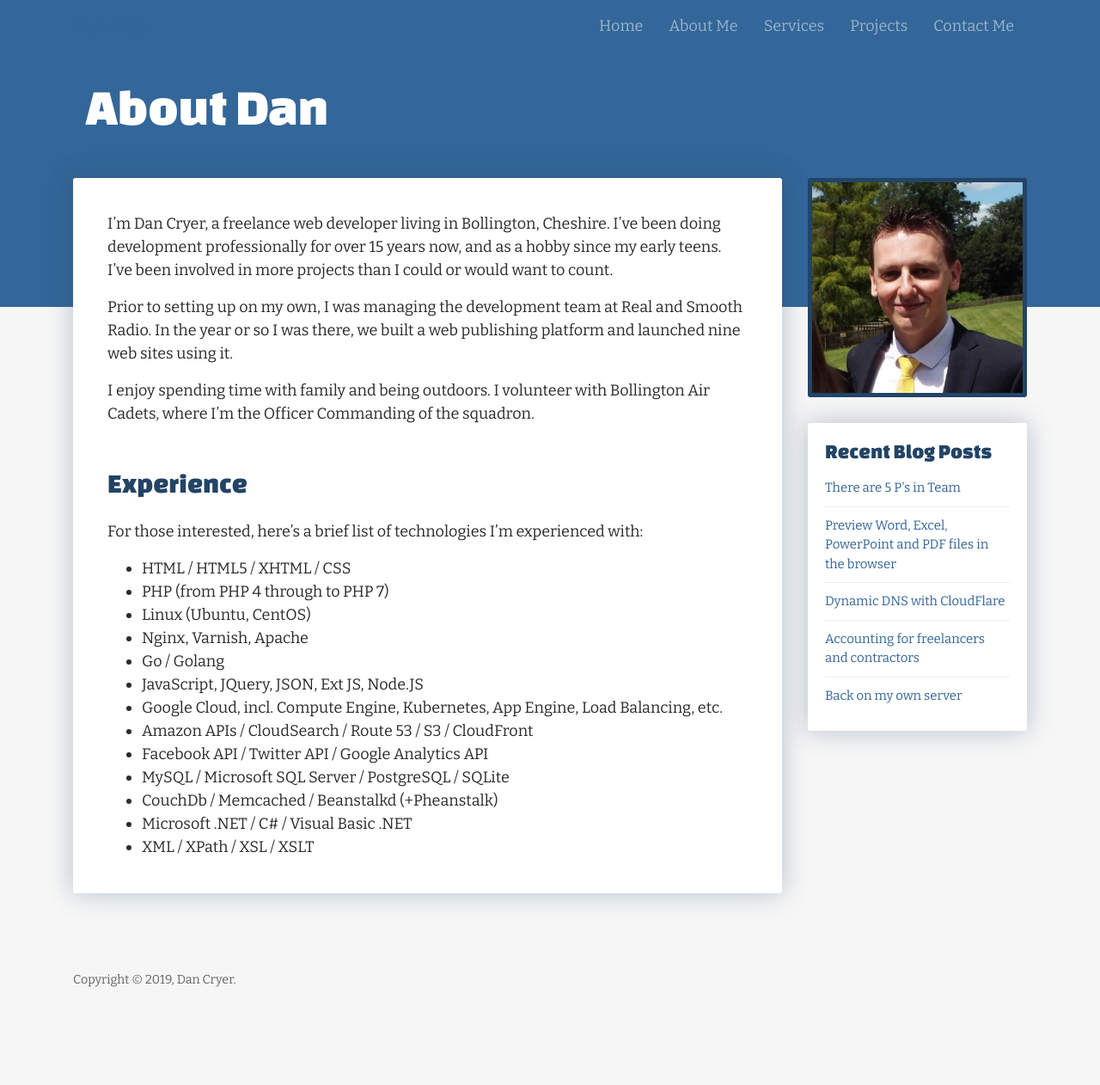
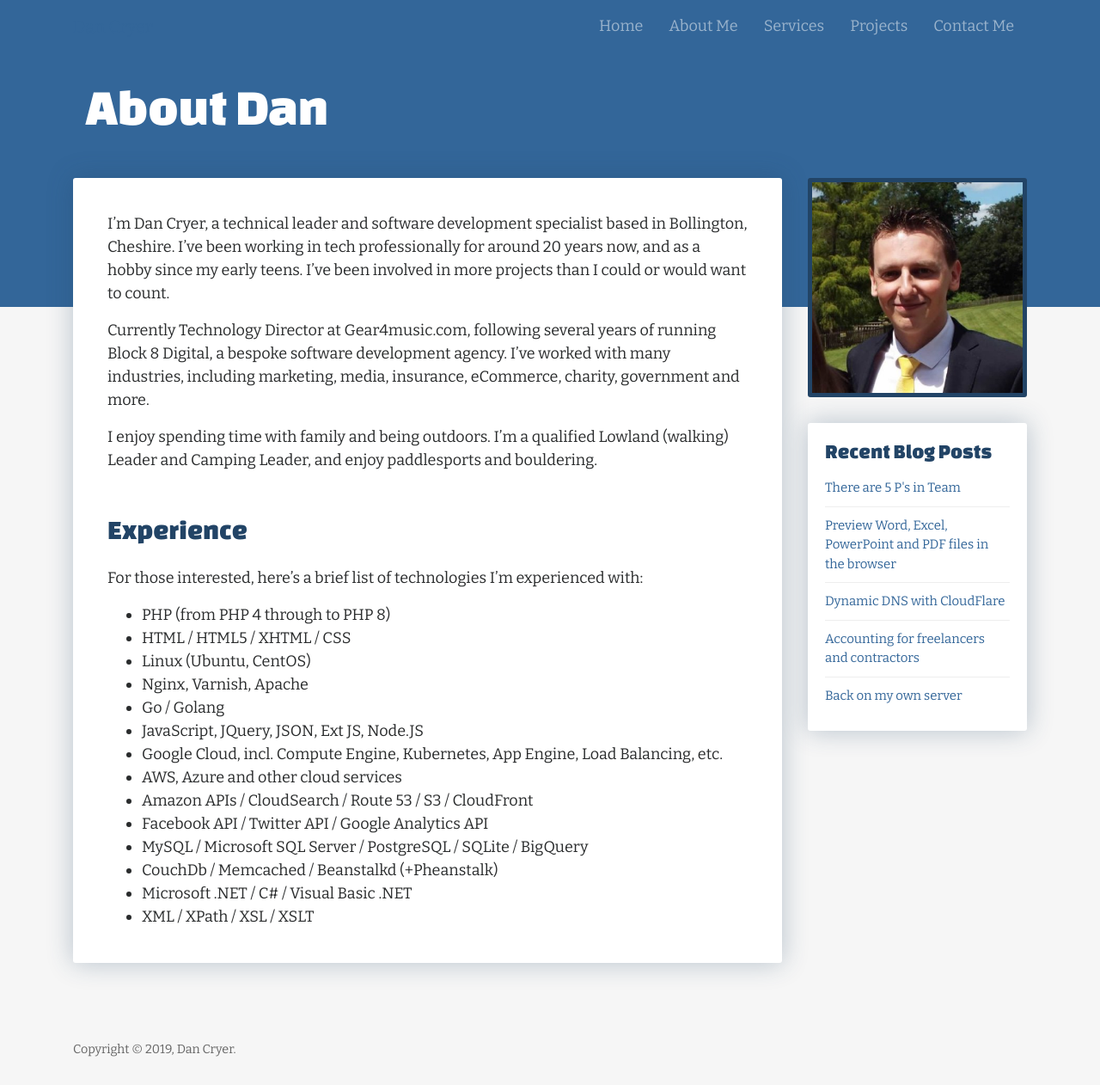
Before and after one commit to dancryer/dancryer.github.io, a Jekyll site: the page built from about.md, in a window 1280 px wide. Shown: the whole page at 86% size. Built offline with Jekyll 4.4.1, drawn with Linux system fonts in a browser that asks for light colours; before the commit the page ends 1181 px from its top, so only the background shows below that.

Commit message:
Update about.md

```diff
--- a/about.md
+++ b/about.md
@@ -8,26 +8,27 @@ description: >-
 
 ---
 
-I’m Dan Cryer, a freelance web developer living in Bollington, Cheshire. I’ve been doing development professionally for over 15 years now, and as a hobby since my early teens. I’ve been involved in more projects than I could or would want to count.
+I’m Dan Cryer, a technical leader and software development specialist based in Bollington, Cheshire. I’ve been working in tech professionally for around 20 years now, and as a hobby since my early teens. I’ve been involved in more projects than I could or would want to count.
 
-Prior to setting up on my own, I was managing the development team at Real and Smooth Radio. In the year or so I was there, we built a web publishing platform and launched nine web sites using it.
+Currently Technology Director at Gear4music.com, following several years of running Block 8 Digital, a bespoke software development agency. I've worked with many industries, including marketing, media, insurance, eCommerce, charity, government and more.
 
-I enjoy spending time with family and being outdoors. I volunteer with Bollington Air Cadets, where I’m the Officer Commanding of the squadron.
+I enjoy spending time with family and being outdoors. I'm a qualified Lowland (walking) Leader and Camping Leader, and enjoy paddlesports and bouldering.
 
 ## Experience
 
 For those interested, here’s a brief list of technologies I’m experienced with:
 
+* PHP (from PHP 4 through to PHP 8)
 * HTML / HTML5 / XHTML / CSS
-* PHP (from PHP 4 through to PHP 7)
 * Linux (Ubuntu, CentOS)
 * Nginx, Varnish, Apache
 * Go / Golang
 * JavaScript, JQuery, JSON, Ext JS, Node.JS
 * Google Cloud, incl. Compute Engine, Kubernetes, App Engine, Load Balancing, etc.
+* AWS, Azure and other cloud services
 * Amazon APIs / CloudSearch / Route 53 / S3 / CloudFront
 * Facebook API / Twitter API / Google Analytics API
-* MySQL / Microsoft SQL Server / PostgreSQL / SQLite
+* MySQL / Microsoft SQL Server / PostgreSQL / SQLite / BigQuery
 * CouchDb / Memcached / Beanstalkd (+Pheanstalk)
 * Microsoft .NET / C# / Visual Basic .NET
 * XML / XPath / XSL / XSLT
```
